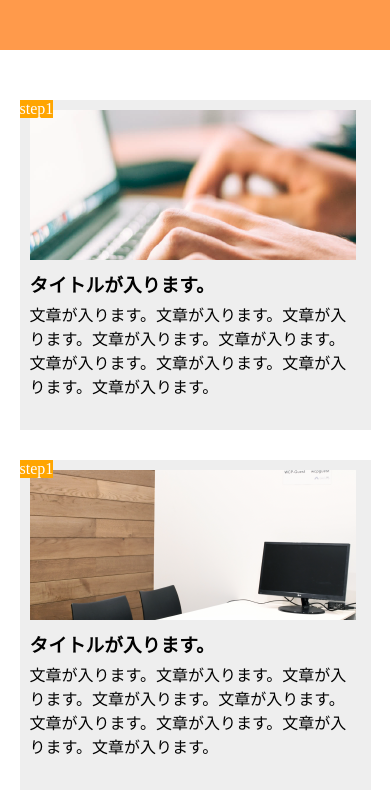
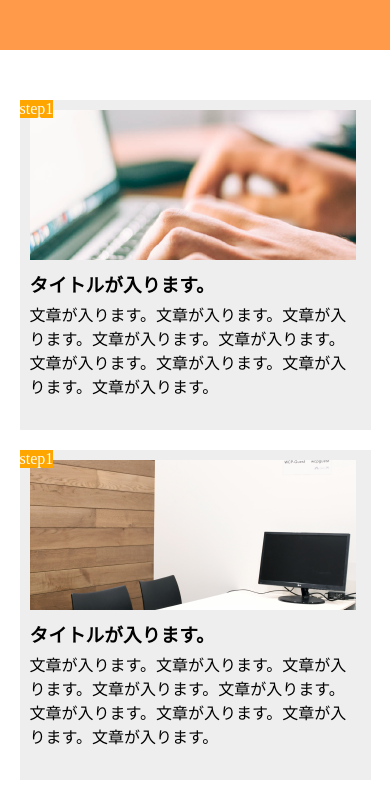
Before and after one commit to moekak/homework1, a plain HTML site: page index.html in a window 390 px wide. Shown: the top 797 px of the page. Drawn offline with Linux system fonts and the light colour scheme.

Commit message:
adding space between large-box

```diff
--- a/style.css
+++ b/style.css
@@ -90,7 +90,7 @@ footer {
     margin: 50px auto;
     display: flex;
     justify-content: center;
-    gap: 30px;
+    gap: 20px;
   }
 
   .container {
```
